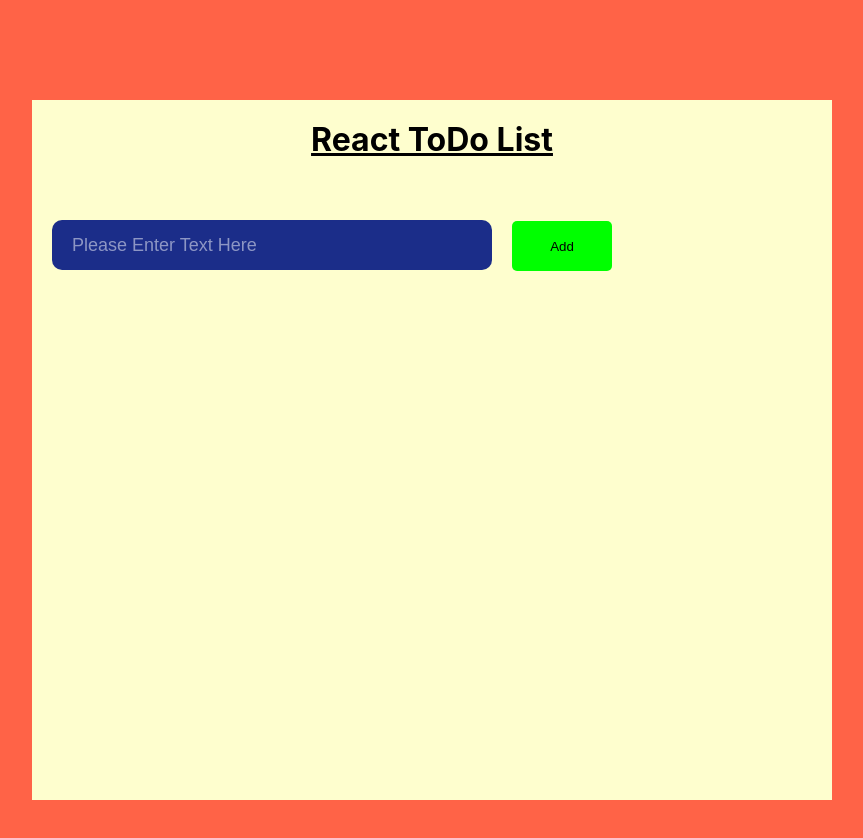
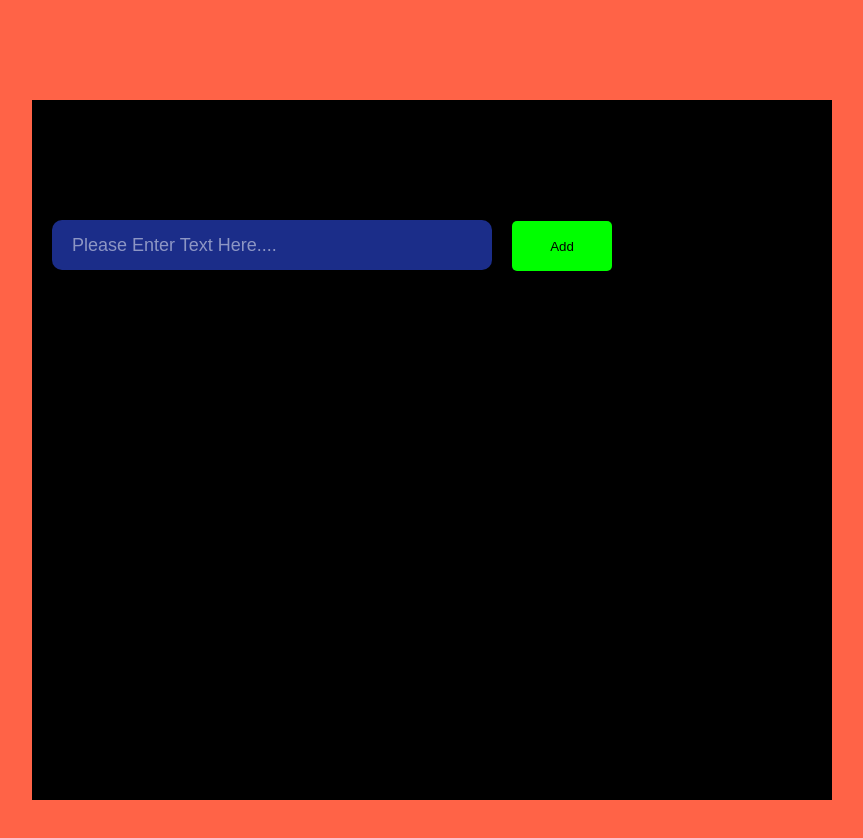
Before and after one commit to win90/React_ToDo_List_App, a React (Create React App) app: page / in a window 1280 px wide. Shown: the top 838 px of the page, without its empty margins (208-1071 px from the left). Built offline with nearby package versions, Linux system fonts and the light colour scheme.

Commit message:
changing color design

```diff
--- a/src/App.css
+++ b/src/App.css
@@ -9,7 +9,7 @@ body{
   background-color:tomato;
 }
 .App{
-  background-color: rgb(254, 254, 206);
+  background-color:black;
   min-height:700px;
   width: 800px;
   margin: 100px auto;
--- a/src/App.js
+++ b/src/App.js
@@ -76,7 +76,7 @@ class App extends React.Component {
       <h1><u>React ToDo List</u></h1>
       <header>
         <form id="to-do-form" onSubmit={this.addItem}>
-          <input type="text" placeholder="Please Enter Text Here" value= {this.state.currentItem.text} onChange={this.handleInput}></input>
+          <input type="text" placeholder="Please Enter Text Here...." value= {this.state.currentItem.text} onChange={this.handleInput}></input>
           <button type="submit">Add</button>
         </form>
         <p>{this.state.items.text}</p>
```
